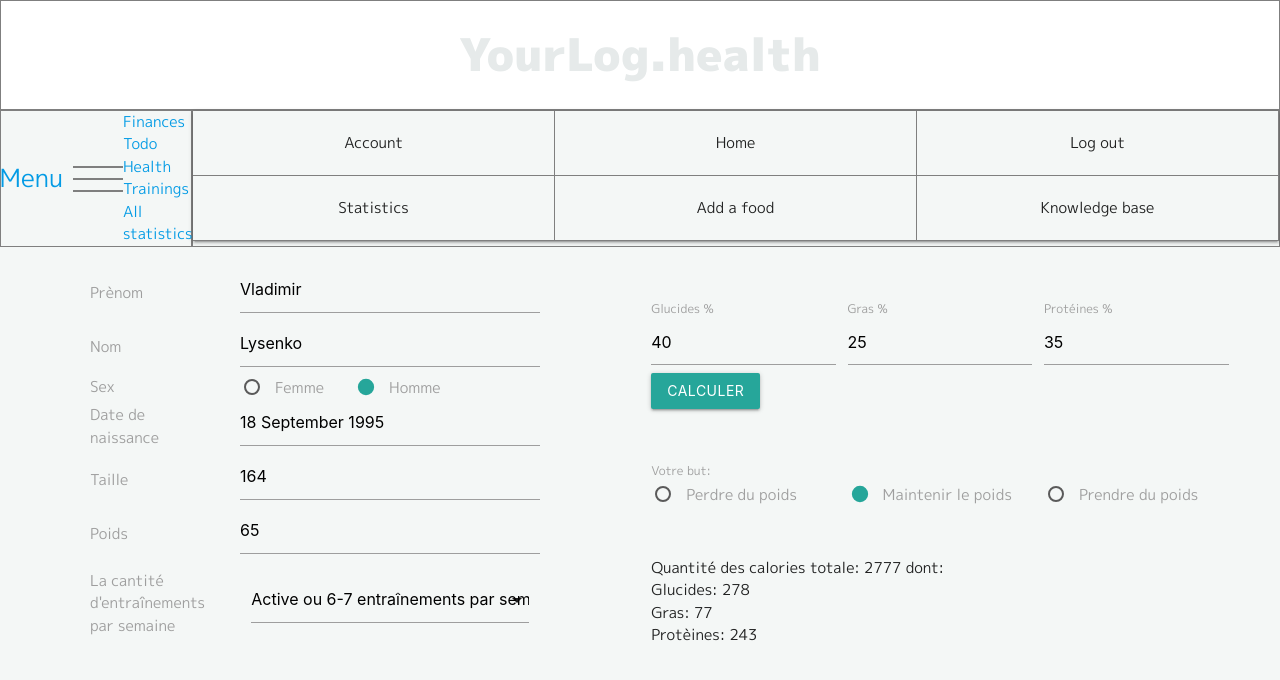
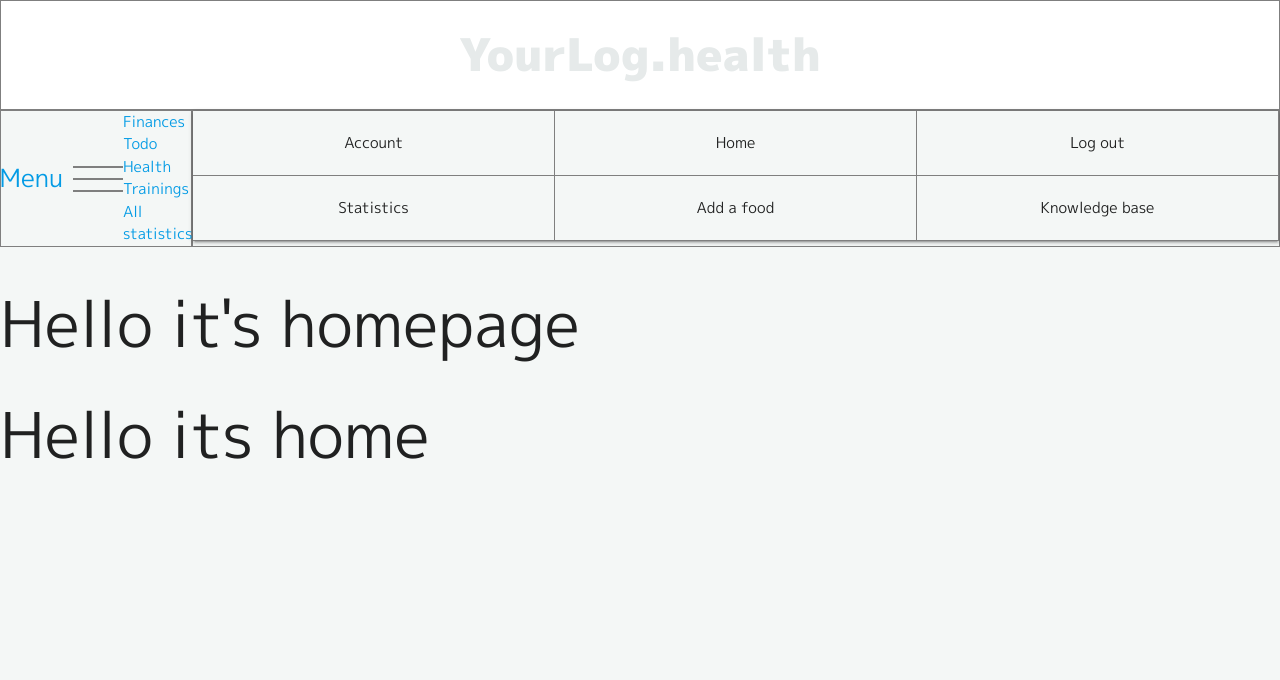
Before and after one commit to VladimirLysenkoIT/Your_Log, a React (Create React App) app: page /health/home in a window 1280 px wide. Shown: the top 680 px of the page. Built offline with nearby package versions, Linux system fonts and the light colour scheme.

Commit message:
Router configuration 2

```diff
--- a/src/applications/health/MyRouter.jsx
+++ b/src/applications/health/MyRouter.jsx
@@ -10,9 +10,11 @@ import { Header } from './components/header';
 
 export const MyRouter = ()=> {
   let { internalNaviagtionPage } = useParams();
+  console.log(11111111111111111111111111111111111111111111111111);
+
   return (
     <div>
-      <Home />
+
       <h1>{`Hello its ${internalNaviagtionPage}`}</h1>
     </div>
   );
--- a/src/applications/health/components/header/InternalNavigation.jsx
+++ b/src/applications/health/components/header/InternalNavigation.jsx
@@ -3,6 +3,7 @@ import { Link, useRouteMatch } from "react-router-dom";
 
 export const InternalNavigation = ({Pages}) =>{
     let { path, url } = useRouteMatch();
+
     return(
         <div className="internalNavigationWrapper">
                 <nav className="internalNavigation">
--- a/src/applications/health/index.jsx
+++ b/src/applications/health/index.jsx
@@ -12,17 +12,18 @@ export const Health = ()=> {
   let { path, url } = useRouteMatch();
   return (
     <DBContext.Provider value={{DB}}>
+      <Home />
        <Switch>
         <Route exact path={`${path}`}>
           <div className="App">
-            <Home />
           </div>
         </Route>
         <Route path={`${path}/:internalNaviagtionPage`}>
-          <Account />
-          {/* <MyRouter /> */}
+
+          <MyRouter />
         </Route>
       </Switch>
+
     </DBContext.Provider>
   );
 }
```
